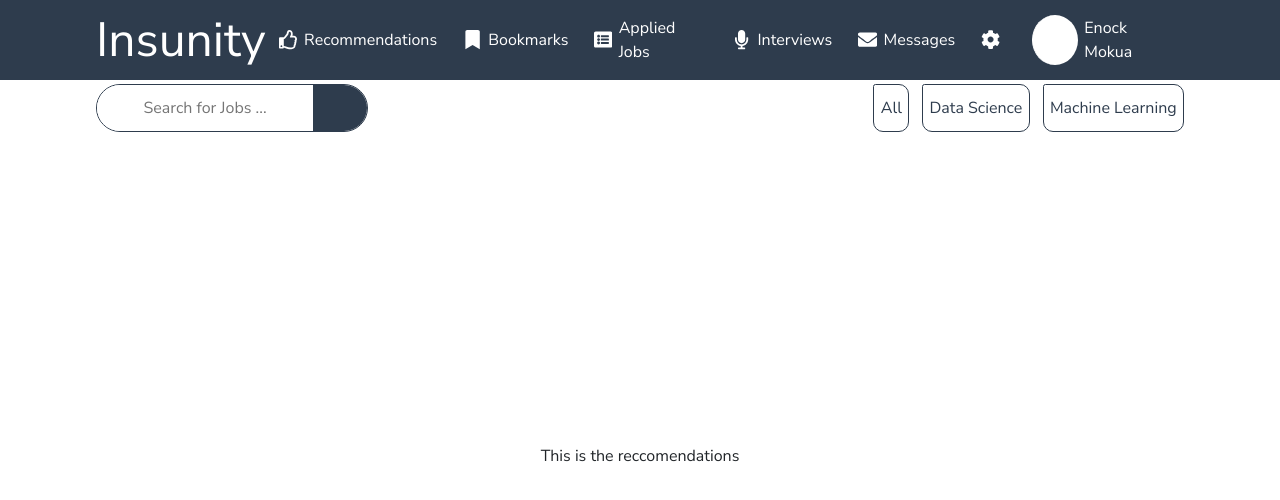
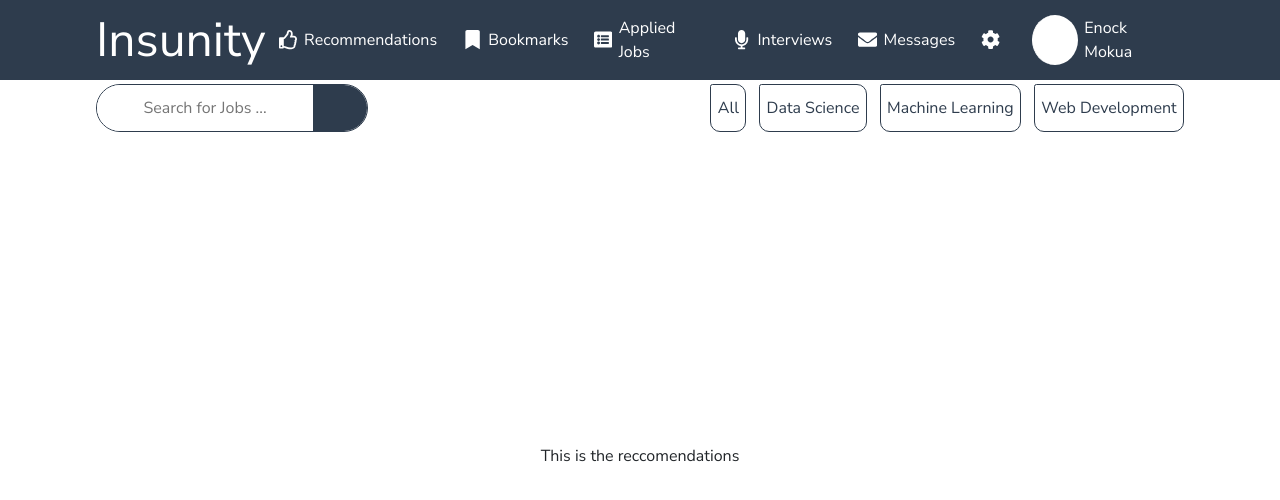
Before and after one commit to MokuaEnock/mboka, a React (Vite) app: page /seeker/reccs in a window 1280 px wide. Shown: the top 500 px of the page. Built offline with nearby package versions, Linux system fonts and the light colour scheme; a small style sheet from the web is missing.

Commit message:
map categories for jobs in the search header

```diff
--- a/src/Components/seeker/search/search.jsx
+++ b/src/Components/seeker/search/search.jsx
@@ -1,6 +1,14 @@
 import "./search.css";
 
 export default function SeekerSearch() {
+  // Define the categories of tech jobs
+  const categories = [
+    { id: 1, name: "All" },
+    { id: 2, name: "Data Science" },
+    { id: 3, name: "Machine Learning" },
+    { id: 4, name: "Web Development" },
+  ];
+
   return (
     <section className="seeker-search">
       <div id="seeker-search-cont">
@@ -9,14 +17,10 @@ export default function SeekerSearch() {
           <button type="submit"></button>
         </form>
 
-        {/* <select>
-          <option selected>Sort By</option>
-        </select> */}
-
         <span className="seeker-search-conts">
-          <button>All</button>
-          <button>Data Science</button>
-          <button>Machine Learning</button>
+          {categories.map((category) => (
+            <button key={category.id}>{category.name}</button>
+          ))}
         </span>
       </div>
     </section>
```
